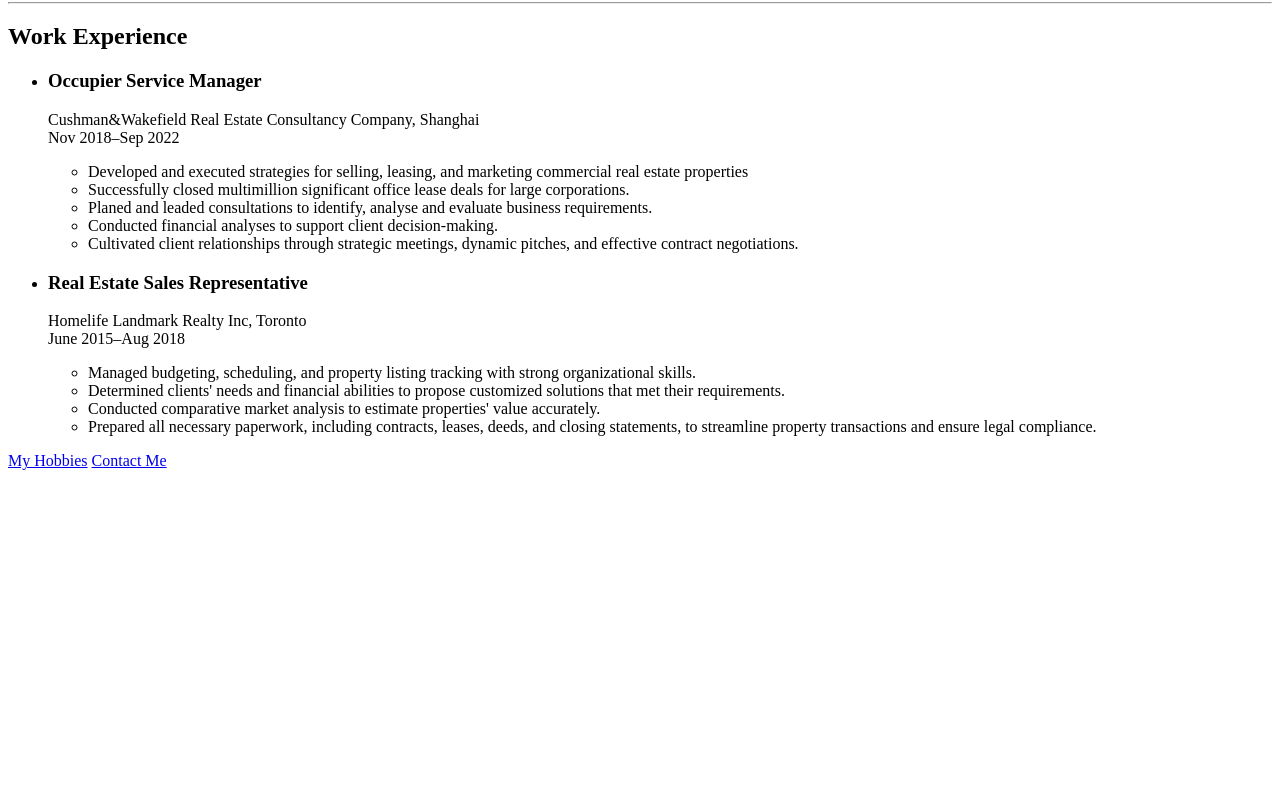
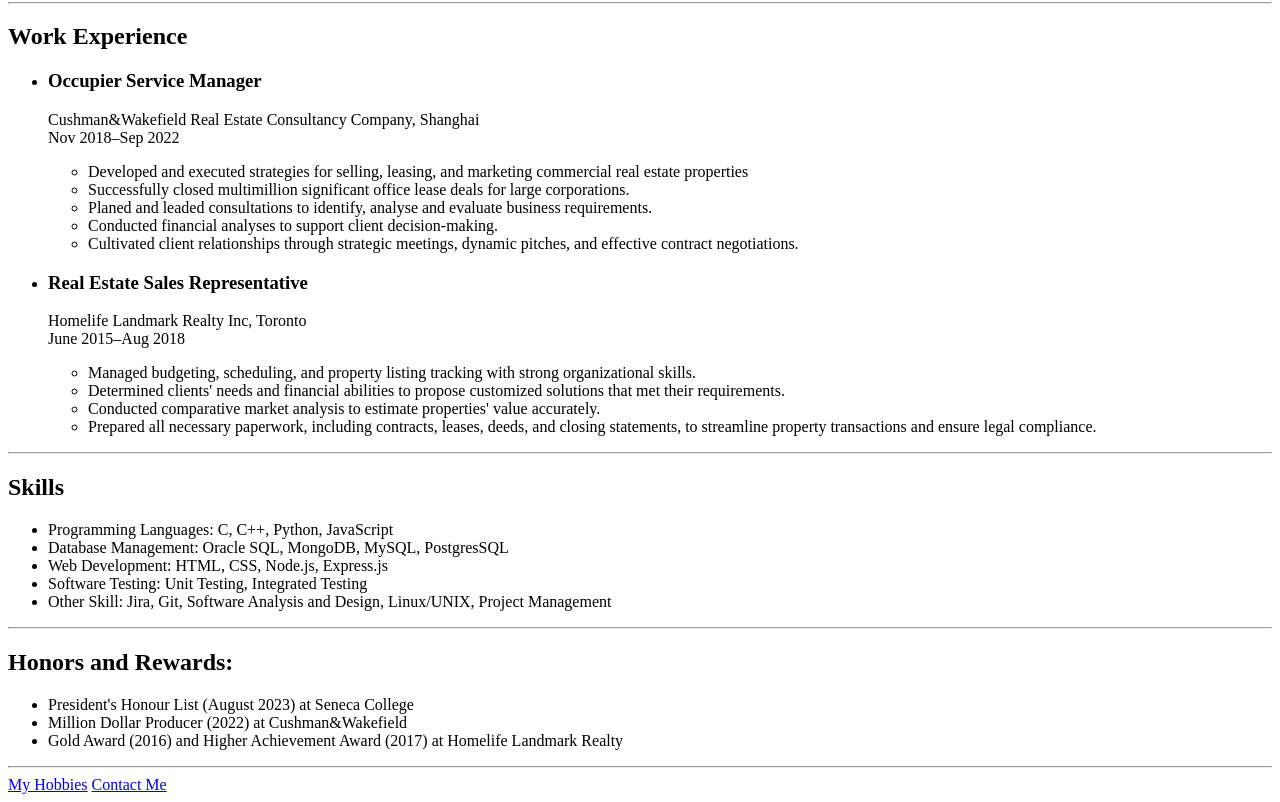
Before and after one commit to Ivy-ding99/Resume, a plain HTML site: page index.html in a window 1280 px wide. Shown: the part 532-1334 px from the top of the page. Before the commit the page ends 1010 px from the top, so only its background shows below. Drawn offline with Linux system fonts and the light colour scheme.

Commit message:
Update index.html

```diff
--- a/index.html
+++ b/index.html
@@ -61,9 +61,25 @@
     </li>
     </ul>
 
+
+   <hr>
+   <h2>Skills</h2>
+   <ul>
+    <li>Programming Languages: C, C++, Python, JavaScript</li>
+    <li>Database Management: Oracle SQL, MongoDB, MySQL, PostgresSQL</li>
+    <li>Web Development: HTML, CSS, Node.js, Express.js</li>
+    <li>Software Testing: Unit Testing, Integrated Testing</li>
+    <li>Other Skill: Jira, Git, Software Analysis and Design, Linux/UNIX, Project Management</li>
+   </ul>
+<hr>
+<h2>Honors and Rewards:</h2>
+<ul>
+    <li>President's Honour List (August 2023) at Seneca College</li>
+    <li>Million Dollar Producer (2022) at Cushman&Wakefield</li>
+    <li>Gold Award (2016) and Higher Achievement Award (2017) at Homelife Landmark Realty</li>
+</ul>
+    <hr>
     <a href="./hobbies.html">My Hobbies</a>
     <a href="./Contact.html">Contact Me</a>
-
-
 </body>
 </html>
```
